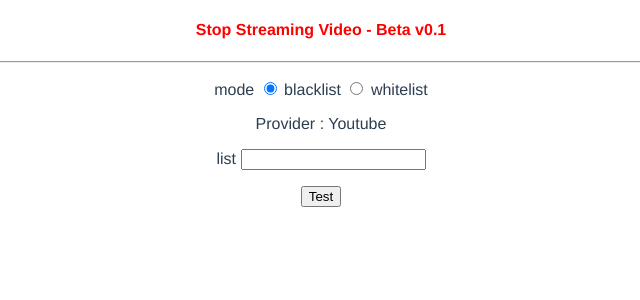
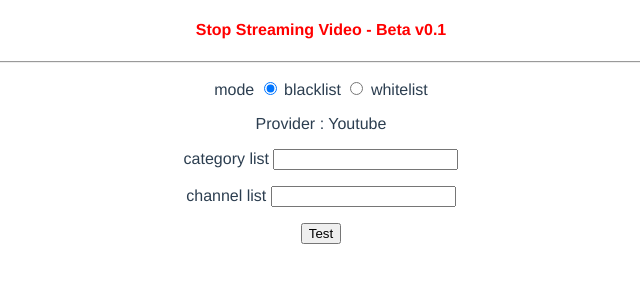
Before and after one commit to sangmin7648/stop-streaming-video-extension, a Vue app: page /#/ in a window 1280 px wide. Shown: the top 300 px of the page, without its empty margins (319-959 px from the left). Built offline with nearby package versions, Linux system fonts and the light colour scheme.

Commit message:
feat: add channel list

```diff
--- a/src/views/HomeView.vue
+++ b/src/views/HomeView.vue
@@ -8,7 +8,8 @@
 
     <p>Provider : {{ provider }}</p>
 
-    <p>list <input type="text" v-model="list" /></p>
+    <p>category list <input type="text" v-model="categoryList" /></p>
+    <p>channel list <input type="text" v-model="channelList" /></p>
 
     <p><button @click="canWatch">Test</button></p>
   </div>
@@ -21,7 +22,8 @@ export default {
   name: "HomeView",
   data() {
     return {
-      list: "",
+      categoryList: "",
+      channelList: "",
       mode: "",
       provider: "Youtube",
     };
```
